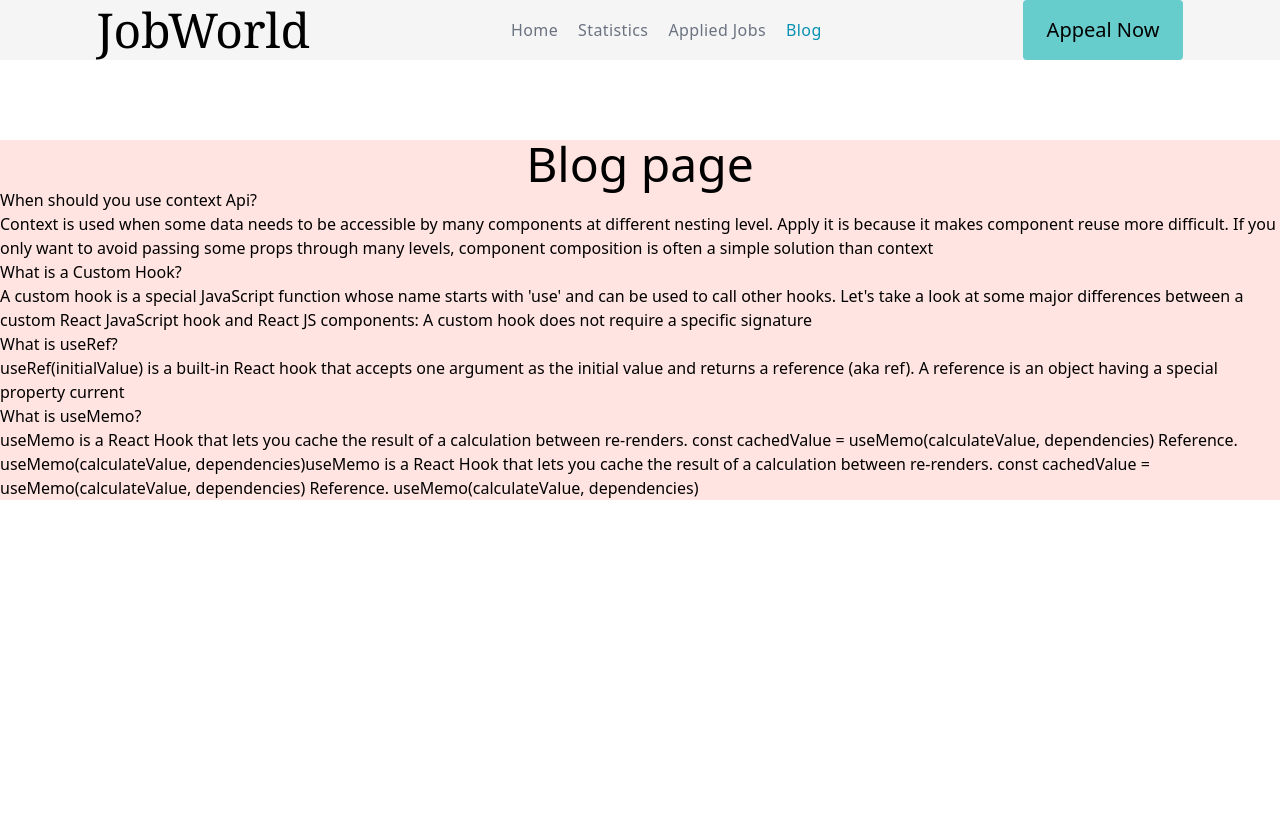
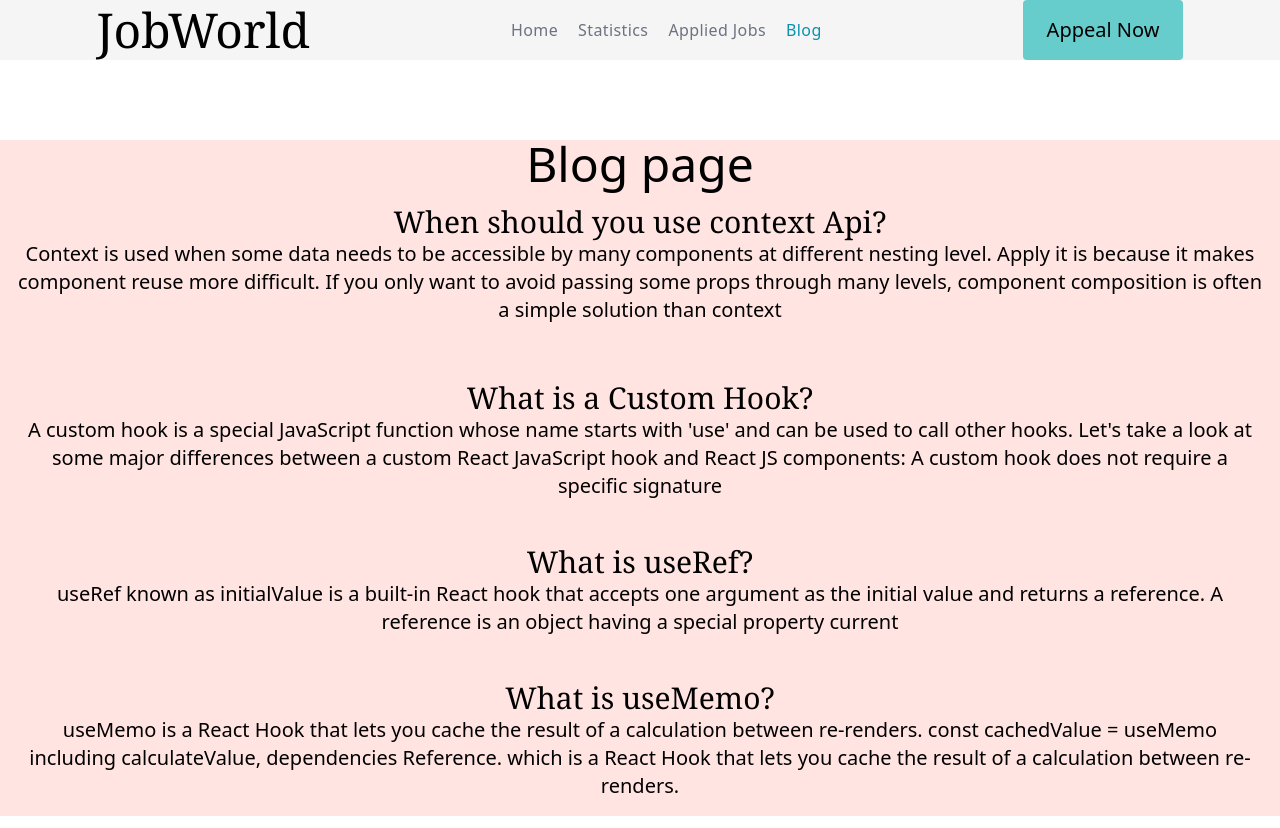
Before and after one commit to Sharmin64/job-portal, a React (Vite) app: page /blog in a window 1280 px wide. Before the commit the page ends 800 px from the top, so only its background shows below. Built offline with nearby package versions, Linux system fonts and the light colour scheme.

Commit message:
error page done

```diff
--- a/src/components/Blog/Blog.jsx
+++ b/src/components/Blog/Blog.jsx
@@ -5,21 +5,21 @@ const Blog = () => {
     <>
       <div className='container justify-center items-center mt-20 bg-[#ffe4e1]'>
       <h3 className='text-5xl text-center'>Blog page</h3>
-      <div className='card'>
-      <h3>When should you use  context Api? </h3>
-      <p>Context is used when some data needs to be accessible by many components at different nesting level. Apply it is because it makes component reuse more difficult. If you only want to avoid passing some props through many levels, component composition is often a simple solution than context</p>
+      <div className='card p-4 text-center mb-6'>
+      <h3 className='text-3xl font-serif'>When should you use  context Api? </h3>
+      <p className='text-xl font-extralight'>Context is used when some data needs to be accessible by many components at different nesting level. Apply it is because it makes component reuse more difficult. If you only want to avoid passing some props through many levels, component composition is often a simple solution than context</p>
      </div>
-        <div className='card'>
-        <h3>What is a Custom Hook?</h3>
-      <p>A custom hook is a special JavaScript function whose name starts with 'use' and can be used to call other hooks. Let's take a look at some major differences between a custom React JavaScript hook and React JS components: A custom hook does not require a specific signature</p>
+        <div className='card p-4 m-3 text-center'>
+        <h3 className='text-3xl font-serif'>What is a Custom Hook?</h3>
+      <p className='text-xl font-extralight'>A custom hook is a special JavaScript function whose name starts with 'use' and can be used to call other hooks. Let's take a look at some major differences between a custom React JavaScript hook and React JS components: A custom hook does not require a specific signature</p>
      </div>
-        <div className='card'>
-        <h3>What is useRef?</h3>
-      <p>useRef(initialValue) is a built-in React hook that accepts one argument as the initial value and returns a reference (aka ref). A reference is an object having a special property current</p>
+        <div className='card p-4 m-3 text-center'>
+        <h3 className='text-3xl font-serif'>What is useRef?</h3>
+      <p className='text-xl font-extralight'>useRef known as initialValue is a built-in React hook that accepts one argument as the initial value and returns a reference. A reference is an object having a special property current</p>
      </div>
-        <div className='card'>
-        <h3>What is useMemo?</h3>
-      <p>useMemo is a React Hook that lets you cache the result of a calculation between re-renders. const cachedValue = useMemo(calculateValue, dependencies) Reference. useMemo(calculateValue, dependencies)useMemo is a React Hook that lets you cache the result of a calculation between re-renders. const cachedValue = useMemo(calculateValue, dependencies) Reference. useMemo(calculateValue, dependencies)</p>
+        <div className='card text-center p-4 m-3'>
+        <h3 className='text-3xl font-serif'>What is useMemo?</h3>
+      <p className='text-xl font-extralight'>useMemo is a React Hook that lets you cache the result of a calculation between re-renders. const cachedValue = useMemo including calculateValue, dependencies Reference. which is a React Hook that lets you cache the result of a calculation between re-renders.</p>
      </div>
     </div>
     </>
--- /dev/null
+++ b/src/components/Error/ErrorPage.jsx
@@ -0,0 +1,53 @@
+import React from 'react';
+import { Link, useRouteError } from 'react-router-dom'
+
+const ErrorPage = () => {
+  const { error, status } = useRouteError()
+  return (
+    <section className='flex items-center h-screen p-16 bg-gray-100 text-gray-900'>
+    <div className='container flex flex-col items-center justify-center px-5 mx-auto my-8'>
+      <svg
+        xmlns='http://www.w3.org/2000/svg'
+        viewBox='0 0 512 512'
+        className='w-40 h-40 text-gray-600'
+      >
+        <path
+          fill='currentColor'
+          d='M256,16C123.452,16,16,123.452,16,256S123.452,496,256,496,496,388.548,496,256,388.548,16,256,16ZM403.078,403.078a207.253,207.253,0,1,1,44.589-66.125A207.332,207.332,0,0,1,403.078,403.078Z'
+        ></path>
+        <rect
+          width='176'
+          height='32'
+          x='168'
+          y='320'
+          fill='currentColor'
+        ></rect>
+        <polygon
+          fill='currentColor'
+          points='210.63 228.042 186.588 206.671 207.958 182.63 184.042 161.37 162.671 185.412 138.63 164.042 117.37 187.958 141.412 209.329 120.042 233.37 143.958 254.63 165.329 230.588 189.37 251.958 210.63 228.042'
+        ></polygon>
+        <polygon
+          fill='currentColor'
+          points='383.958 182.63 360.042 161.37 338.671 185.412 314.63 164.042 293.37 187.958 317.412 209.329 296.042 233.37 319.958 254.63 341.329 230.588 365.37 251.958 386.63 228.042 362.588 206.671 383.958 182.63'
+        ></polygon>
+      </svg>
+      <div className='max-w-md text-center'>
+        <h2 className='mb-8 font-extrabold text-9xl text-gray-600'>
+          <span className='sr-only'>Error</span> {status || 404}
+        </h2>
+        <p className='text-2xl font-semibold md:text-3xl mb-8'>
+          {error?.message}
+        </p>
+        <Link
+          to='/'
+          className='px-8 py-3 font-semibold rounded bg-cyan-200 text-gray-900'
+        >
+          Back to homepage
+        </Link>
+      </div>
+    </div>
+  </section>
+  );
+};
+
+export default ErrorPage;
--- a/src/main.jsx
+++ b/src/main.jsx
@@ -11,13 +11,14 @@ import Demand from './components/Demand/Demand';
 import Statistics from './components/Statistics/Statistics';
 import AppliedJobs from './components/AppliedJobs/AppliedJobs';
 import Blog from './components/Blog/Blog';
+import ErrorPage from './components/Error/ErrorPage';
 
 
 const router = createBrowserRouter([
   {
     path: '/',
     element: <Home></Home>,
-
+    errorElement: <ErrorPage></ErrorPage>,
     children: [
       {
         path: '/',
```
